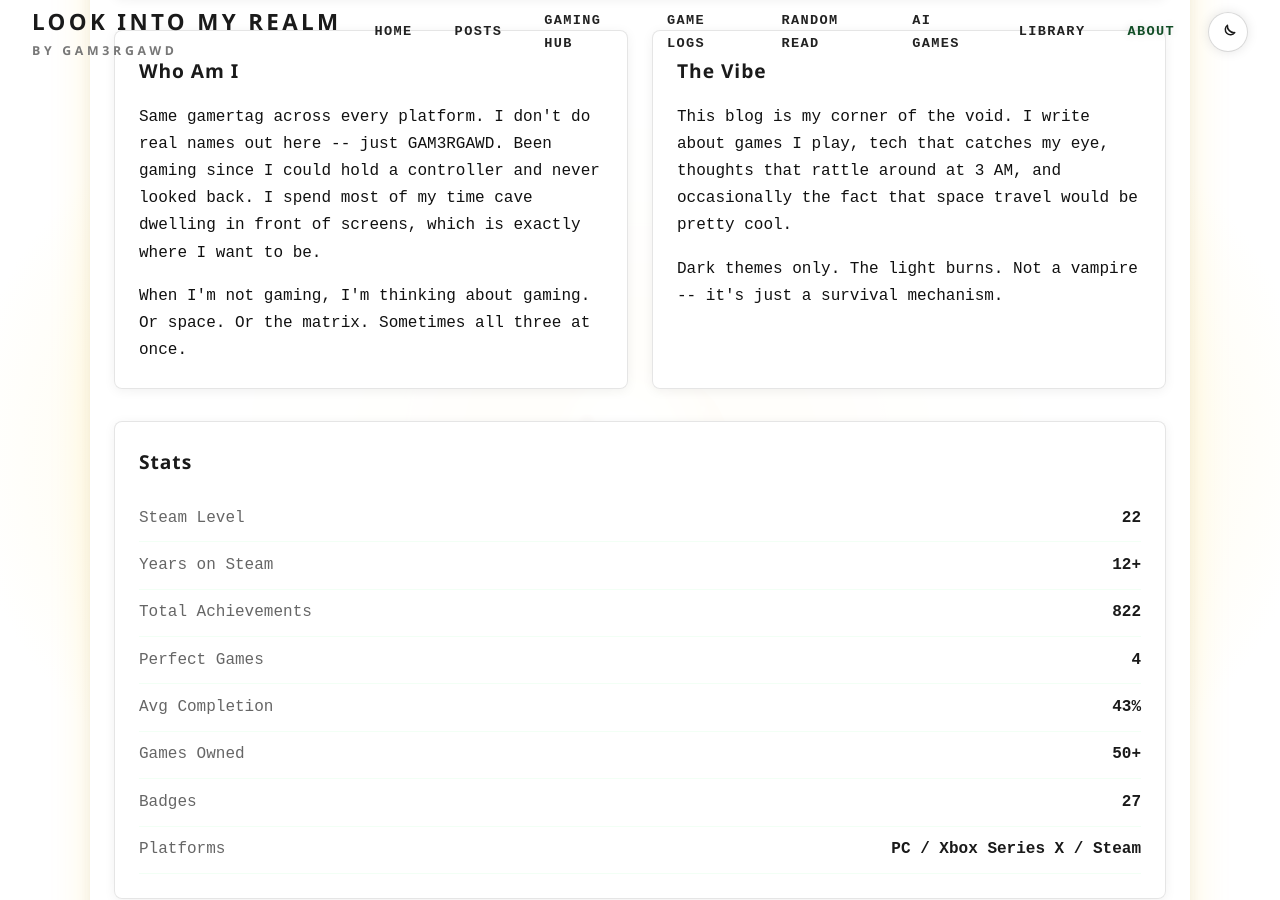
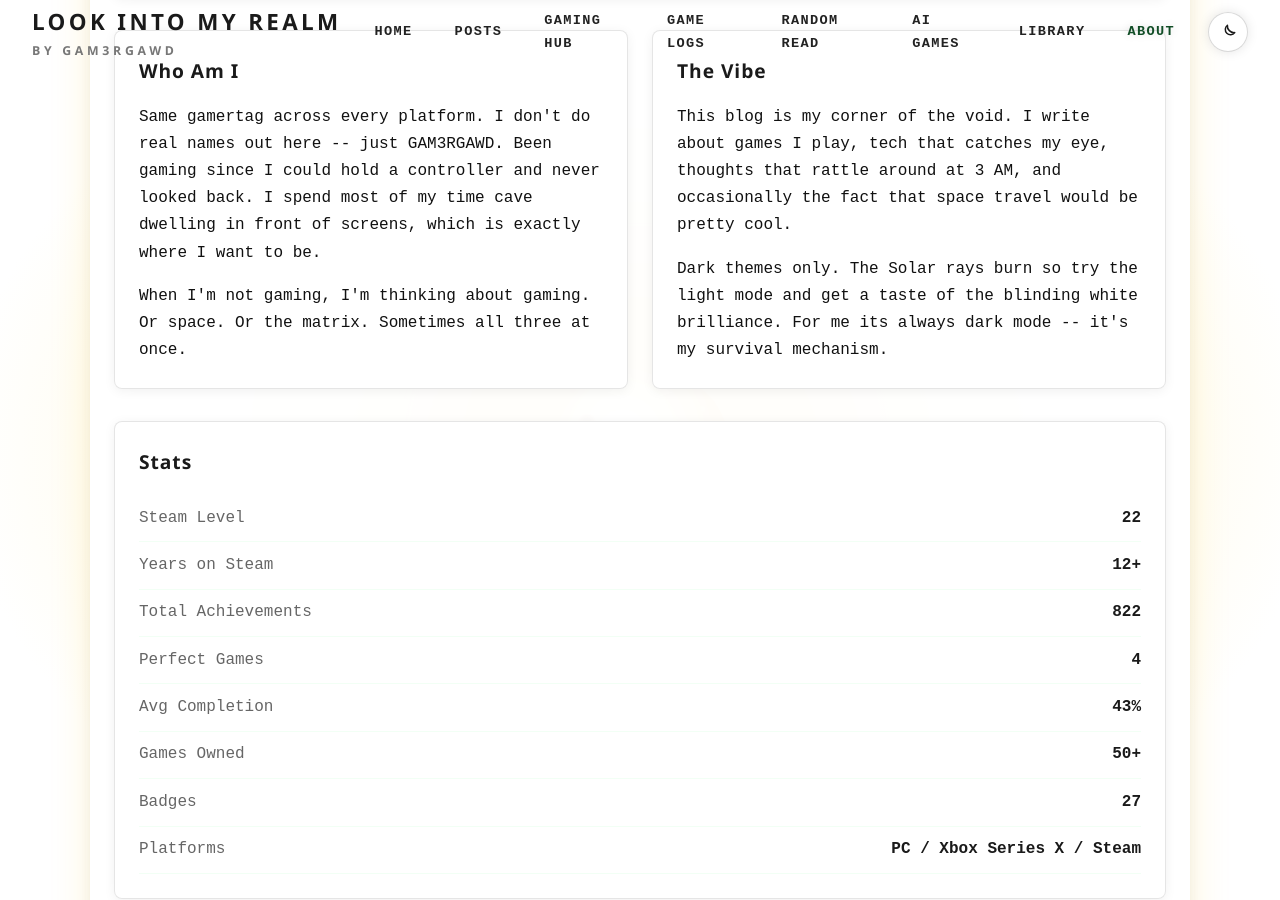
Before and after one commit to vitalnexus/blog, a Jekyll site: the page built from about.md, in a window 1280 px wide and 900 px high, scrolled down 934 px. Built offline with Jekyll 4.4.1, drawn with Linux system fonts in a browser that asks for light colours.

Commit message:
fix: enhance description of light mode and dark mode preference for clarity

```diff
--- a/about.md
+++ b/about.md
@@ -43,7 +43,7 @@ permalink: /about/
         <h3 class="card-title">The Vibe</h3>
       </div>
       <p>This blog is my corner of the void. I write about games I play, tech that catches my eye, thoughts that rattle around at 3 AM, and occasionally the fact that space travel would be pretty cool.</p>
-      <p style="margin-top: 1rem;">Dark themes only. The light burns.  Not a vampire -- it's just a survival mechanism.</p>
+      <p style="margin-top: 1rem;">Dark themes only. The Solar rays burn so try the light mode and get a taste of the blinding white brilliance.  For me its always dark mode -- it's my survival mechanism.</p>
     </div>
   </div>
 
```
